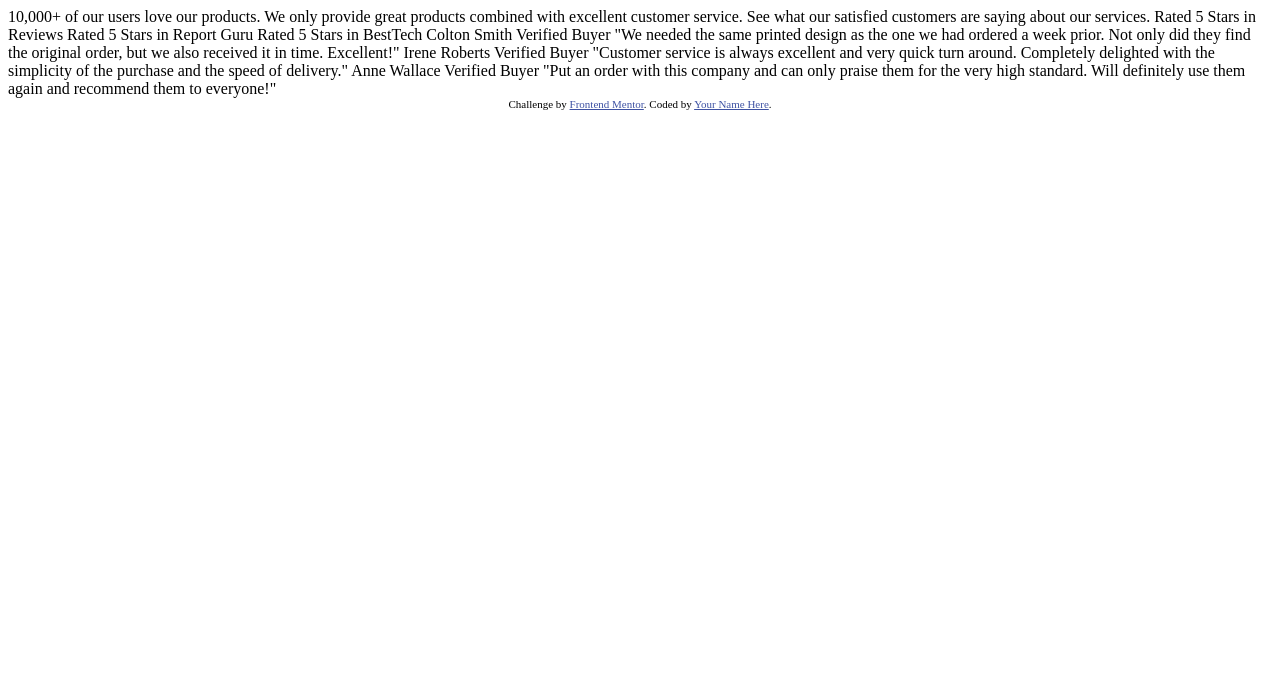
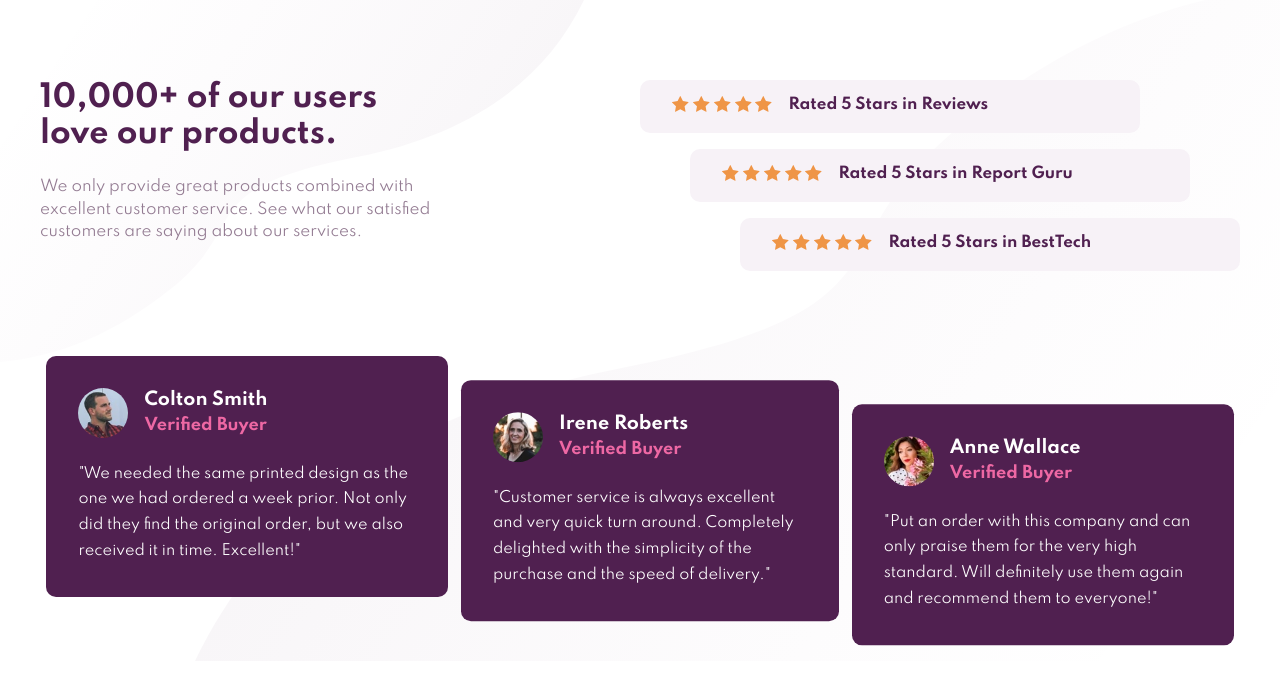
Before and after one commit to mahmoudalrahbi/social-proof-section, a plain HTML site: page index.html in a window 1280 px wide. Drawn offline with Linux system fonts and the light colour scheme.

Commit message:
add style and html

```diff
--- a/index.html
+++ b/index.html
@@ -15,47 +15,101 @@
     <title>Frontend Mentor | Social proof section</title>
 
     <!-- Feel free to remove these styles or customise in your own stylesheet 👍 -->
-    <style>
-      .attribution {
-        font-size: 11px;
-        text-align: center;
-      }
-      .attribution a {
-        color: hsl(228, 45%, 44%);
-      }
-    </style>
+    <link rel="stylesheet" href="style.css" />
   </head>
   <body>
-    10,000+ of our users love our products.
+    <main class="container">
+      <div class="top_row">
+      <div class="header">
+        <h1>10,000+ of our users love our products.</h1>
+        <p>
+          We only provide great products combined with excellent customer
+          service. See what our satisfied customers are saying about our
+          services.
+        </p>
+      </div>
+      <div class="ratings">
+        <div class="rating rate-1">
+          <div class="star-rating">
+            <img src="./images/icon-star.svg" alt="star" />
+            <img src="./images/icon-star.svg" alt="star" />
+            <img src="./images/icon-star.svg" alt="star" />
+            <img src="./images/icon-star.svg" alt="star" />
+            <img src="./images/icon-star.svg" alt="star" />
+          </div>
+          <p>Rated 5 Stars in Reviews</p>
+        </div>
 
-    We only provide great products combined with excellent customer service.
-    See what our satisfied customers are saying about our services.
+        <div class="rating rate-1">
+          <div class="star-rating">
+            <img src="./images/icon-star.svg" alt="star" />
+            <img src="./images/icon-star.svg" alt="star" />
+            <img src="./images/icon-star.svg" alt="star" />
+            <img src="./images/icon-star.svg" alt="star" />
+            <img src="./images/icon-star.svg" alt="star" />
+          </div>
+          <p>Rated 5 Stars in Report Guru</p>
+        </div>
 
-    Rated 5 Stars in Reviews
-    Rated 5 Stars in Report Guru
-    Rated 5 Stars in BestTech
+        <div class="rating rate-1">
+          <div class="star-rating">
+            <img src="./images/icon-star.svg" alt="star" />
+            <img src="./images/icon-star.svg" alt="star" />
+            <img src="./images/icon-star.svg" alt="star" />
+            <img src="./images/icon-star.svg" alt="star" />
+            <img src="./images/icon-star.svg" alt="star" />
+          </div>
+          <p>Rated 5 Stars in BestTech</p>
+        </div>
+      </div>
+    </div>
 
-    Colton Smith
-    Verified Buyer
-    "We needed the same printed design as the one we had ordered a week prior.
-    Not only did they find the original order, but we also received it in time.
-    Excellent!"
+      <div class="reviews">
+        <div class="card_review review_1">
+          <div class="card_profile">
+            <img src="./images/image-colton.jpg" alt="" />
+            <div class="profile_bio">
+              <h3>Colton Smith</h3>
+              <h4>Verified Buyer</h4>
+            </div>
+          </div>
+          <p class="card_body">
+            "We needed the same printed design as the one we had ordered a week
+            prior. Not only did they find the original order, but we also
+            received it in time. Excellent!"
+          </p>
+        </div>
 
-    Irene Roberts
-    Verified Buyer
-    "Customer service is always excellent and very quick turn around. Completely
-    delighted with the simplicity of the purchase and the speed of delivery."
+        <div class="card_review review_2">
+          <div class="card_profile">
+            <img src="./images/image-irene.jpg" alt="" />
+            <div class="profile_bio">
+            <h3>Irene Roberts</h3>
+            <h4>Verified Buyer</h4>
+          </div>
+          </div>
+          <p class="card_body">
+            "Customer service is always excellent and very quick turn around.
+            Completely delighted with the simplicity of the purchase and the
+            speed of delivery."
+          </p>
+        </div>
 
-    Anne Wallace
-    Verified Buyer
-    "Put an order with this company and can only praise them for the very high
-    standard. Will definitely use them again and recommend them to everyone!"
-
-    <div class="attribution">
-      Challenge by
-      <a href="https://www.frontendmentor.io?ref=challenge" target="_blank"
-        >Frontend Mentor</a
-      >. Coded by <a href="#">Your Name Here</a>.
-    </div>
+        <div class="card_review review_3">
+          <div class="card_profile">
+            <img src="./images/image-anne.jpg" alt="" />
+            <div class="profile_bio">
+            <h3>Anne Wallace</h3>
+            <h4>Verified Buyer</h4>
+          </div>
+          </div>
+          <p class="card_body">
+            "Put an order with this company and can only praise them for the
+            very high standard. Will definitely use them again and recommend
+            them to everyone!"
+          </p>
+        </div>
+      </div>
+    </main>
   </body>
 </html>
--- /dev/null
+++ b/style.css
@@ -0,0 +1,197 @@
+
+@import url('https://fonts.googleapis.com/css2?family=Spartan:wght@400;500;700&display=swap');
+
+:root{
+
+    /* ## Colors */
+
+/* ### Primary */
+
+--clr-pr-very-dark-magenta: hsl(300, 43%, 22%);
+--clr-pr-soft-pink: hsl(333, 80%, 67%);
+
+/* ### Neutral */
+
+--clr-net-dark-grayish-gagenta: hsl(303, 10%, 53%);
+--clr-net-light-grayish-gagenta: hsl(300, 24%, 96%);
+--clr-net-white: hsl(0, 0%, 100%);
+}
+
+
+*{
+    margin:0;
+    padding:0;
+    box-sizing: border-box;
+    font-family: 'Spartan', sans-serif;
+}
+
+body{
+    font-size: 15px;
+    background-image: url('./images/bg-pattern-top-mobile.svg'), url('./images/bg-pattern-bottom-mobile.svg');
+    background-repeat: no-repeat;
+    background-position: top, bottom;
+
+}
+
+.container{
+    padding: 0 0.5rem;
+}
+
+.header{
+    text-align: center;
+    margin: 3rem 0;
+
+}
+
+.header h1{
+    color: var(--clr-pr-very-dark-magenta);
+    padding: 0 1.5rem;
+}
+
+.header p{
+    margin-top: 1.5rem;
+    color: var(--clr-net-dark-grayish-gagenta);
+    line-height: 1.5;
+}
+
+.ratings{
+
+}
+
+.rating{
+    text-align: center;
+    background-color: var(--clr-net-light-grayish-gagenta);
+    margin: 1rem 0;
+    padding: 1rem;
+    border-radius: 10px;
+}
+
+.rating .star-rating{
+    margin-bottom: 1rem;
+}
+
+.rating p{
+    font-weight: 700;
+    color: var(--clr-pr-very-dark-magenta);
+}
+
+.reviews{
+    margin-top: 4rem;
+    margin-bottom: 4rem;
+}
+
+.card_review{
+    border-radius: 10px;
+    margin: 1.5rem 0;
+    background-color: var(--clr-pr-very-dark-magenta);
+    color: var(--clr-net-white);
+    padding: 2rem;
+}
+.card_profile{
+    display: flex;
+    align-items: center;
+    margin-bottom: 1.5rem;
+    /* margin: 1.5rem 0; */
+}
+.card_profile img{
+    width: 50px;
+    border-radius: 50%;
+    margin-right: 1rem;
+}
+
+.profile_bio{
+
+}
+
+.card_profile h3{
+    margin-bottom: 5px;
+}
+
+.card_profile h4{
+    color: var(--clr-pr-soft-pink);
+    font-size: 1rem;
+}
+
+.card_body{
+    font-size: 0.9rem;
+    line-height: 1.8;
+}
+
+@media screen and (min-width:700px) {
+
+
+
+    body{
+        background-image: url('./images/bg-pattern-top-desktop.svg'), url('./images/bg-pattern-bottom-desktop.svg');
+        background-repeat: no-repeat;
+        background-position: top left, bottom right;
+    }
+
+    .container{
+        padding: 0 ;
+        max-width: 1200px;
+        margin: 0 auto;
+    }
+
+    .top_row{
+        margin-top: 5rem;
+        justify-content: center;
+        justify-items: flex-start;
+        display: flex;
+    }
+
+    .header{
+        width: 50%;
+        margin-top: 0;
+        text-align: start;
+        padding-right: 12rem;
+    }
+
+    .ratings{
+        margin-top: 0;
+        width: 50%;
+    }
+
+    .header h1{
+        padding: 0;
+    }
+
+    .rating{
+        display: flex;
+        max-width: 500px;
+    }
+
+    .rate-1{
+        margin-top: 0;
+    }
+
+    .rating .star-rating{
+        margin: 0 1rem;
+    }
+
+    .reviews{
+        display: flex;
+        justify-content: center;
+    }
+
+    .card_review{
+        margin: 0 0.4rem;
+        /* max-width: 400px; */
+    }
+
+    .reviews> div:nth-child(2){
+        transform: translateY(10%);
+    }
+
+    .reviews> div:nth-child(3){
+        transform: translateY(20%);
+    }
+
+    .ratings> div:nth-child(2){
+        transform: translateX(10%);
+    }
+
+    .ratings> div:nth-child(3){
+        transform: translateX(20%);
+    }
+}
```
